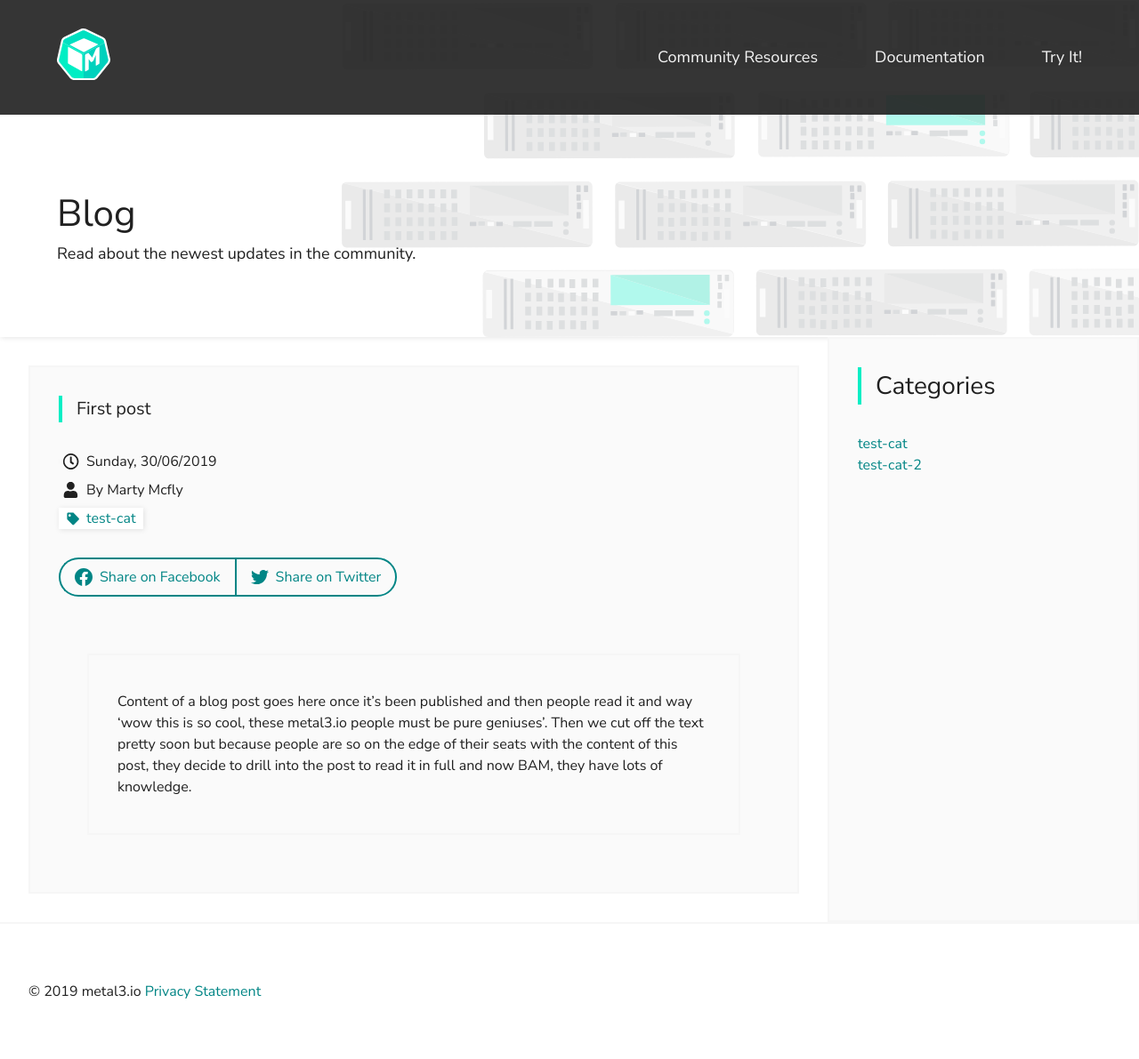
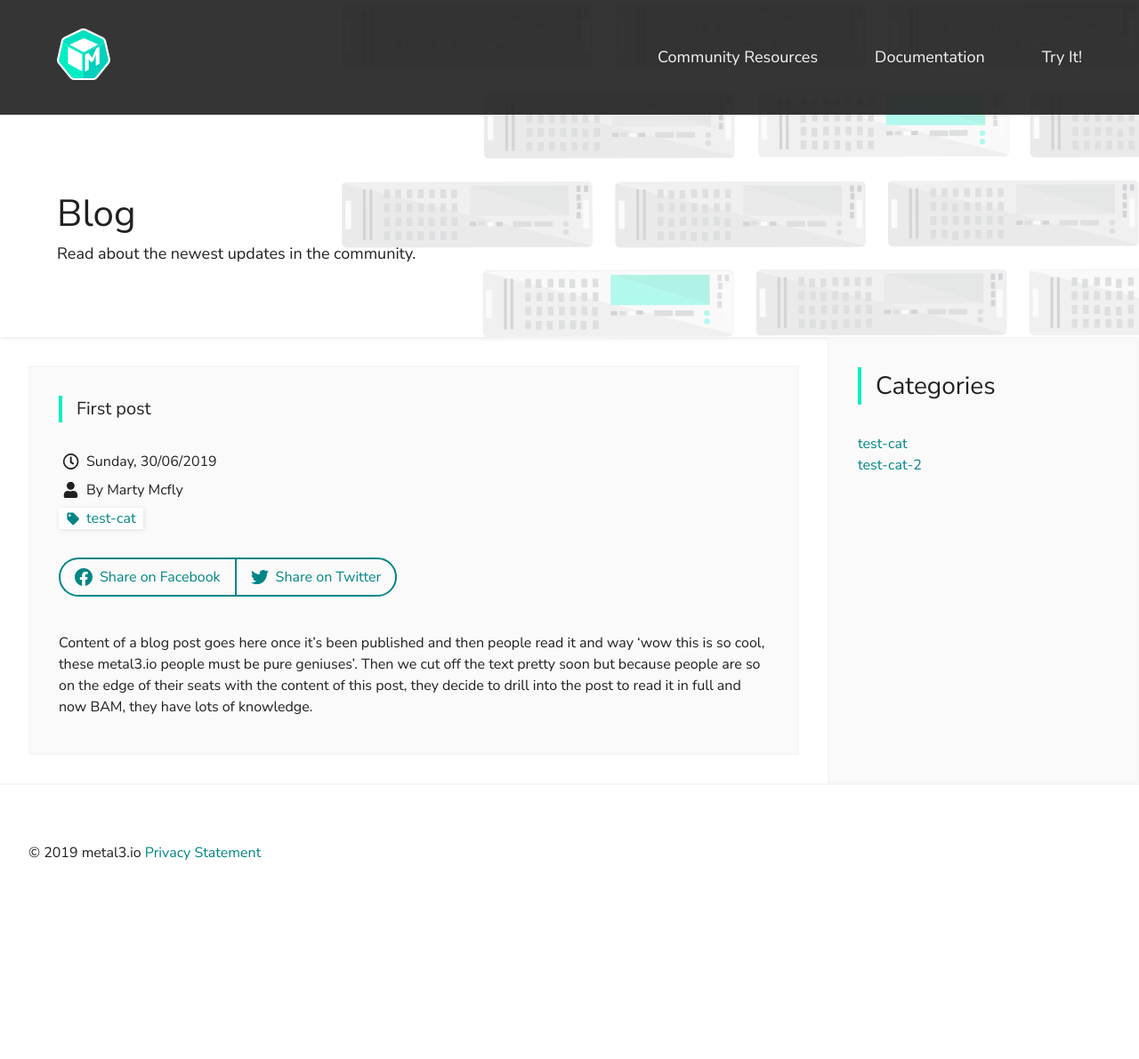
Before and after one commit to metal3-io/metal3-io.github.io, a Jekyll site: the page built from _posts/2019-06-30-first-post.markdown, in a window 1280 px wide. Shown: the whole page at 89% size. Built offline with Jekyll 4.4.1, drawn with Linux system fonts in a browser that asks for light colours; after the commit the page ends 1035 px from its top, so only the background shows below that.

Commit message:
blog update

```diff
--- a/_layouts/post.html
+++ b/_layouts/post.html
@@ -10,7 +10,7 @@ layout: default
 
         <section class="mk-blog__post mk-main__content">
             <article class="mk-blog-meta mk-main__section">
-                    <h3 class="mk-heading--lg mk-heading mk-m-border mk-blog__post__title">{{ page.title }}</h3>
+                    <h1 class="mk-heading--lg mk-heading mk-m-border mk-blog__post__title">{{ page.title }}</h1>
                     <time datetime="1999-12-23" class="mk-blog-meta__timestamp mk-blog-meta__item mk-blog-meta__timestamp--light">{{ page.date | date: "%A, %-d/%m/%Y" }}</time>
                     <div class="mk-blog-meta__item mk-blog-meta__author">By {{ page.author }}</div>
                     {% for category in page.categories %}
@@ -42,7 +42,7 @@ layout: default
 </svg> Share on Twitter
     </a>
 </div>
-<section class="mk-main__section mk-main__section__content">
+<section class="mk-main__section__content">
         {{ content }}
 </section>
 
```
